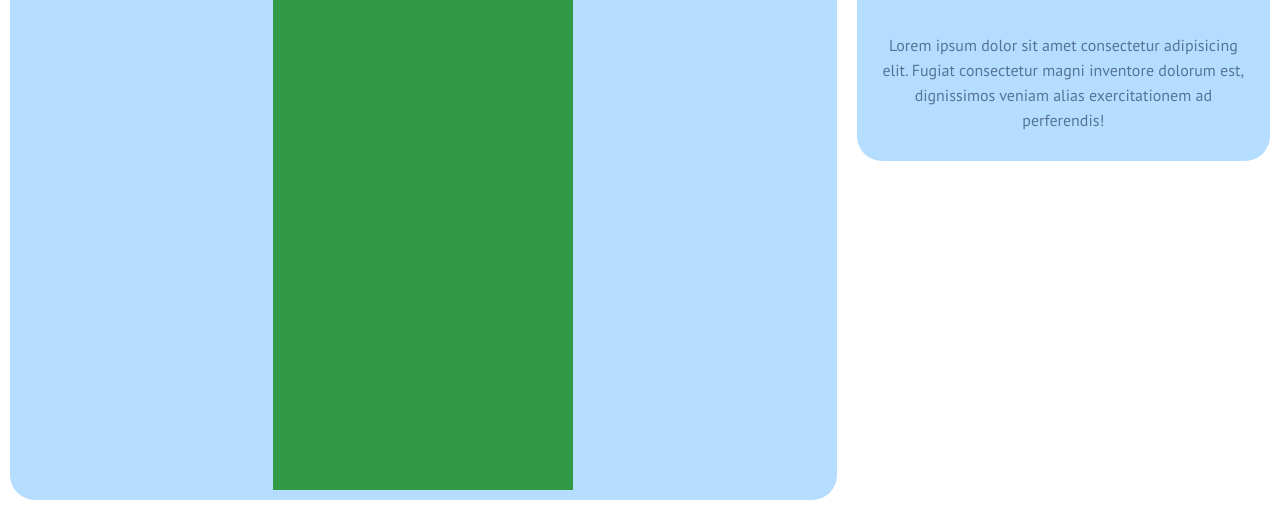
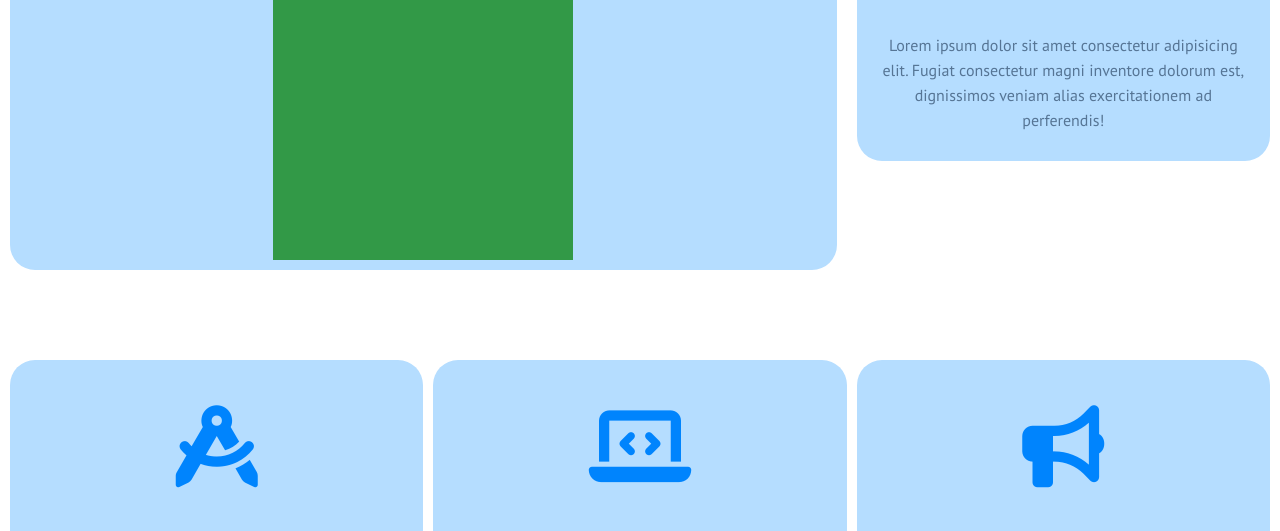
Before and after one commit to albertoferri/htmlcss-responsive-layout, a plain HTML site: page index.html in a window 1280 px wide. Shown: the part 269-800 px from the top of the page. Drawn offline with Linux system fonts and the light colour scheme.

Commit message:
prova stilizzazione benefit sbAagliata

```diff
--- a/css/style.css
+++ b/css/style.css
@@ -114,7 +114,7 @@ nav img{
 /* test */
 .features-2ndblock .square{
     width: 300px;
-    height: 500px;
+    height: 270px;
     background-color: rgba(0, 128, 0, 0.723);
 
 }
@@ -487,4 +487,8 @@ footer{
         font-size: 32px;
     }
 
+    .features-2ndblock .square{
+        align-self: flex-start;
+    }
+
 }
--- a/index.html
+++ b/index.html
@@ -137,7 +137,8 @@
         </section>
         <section class="benefits">
             <h2>Benefits of working <br> with us</h2>
-            <div class="benefit-card">
+            <!-- <div class="prova3"> -->
+                <div class="benefit-card">
                 <div class="benefit-test"></div>
                 <div class="benefit-test"></div>
                 <div class="benefit-test"></div>
@@ -173,6 +174,7 @@
                 <div class="benefit-test"></div>
                 <div class="benefit-test"></div>
             </div>
+            <!-- </div> -->
         </section>
         <section class="about-us">
             <h2>About Us</h2>
```
